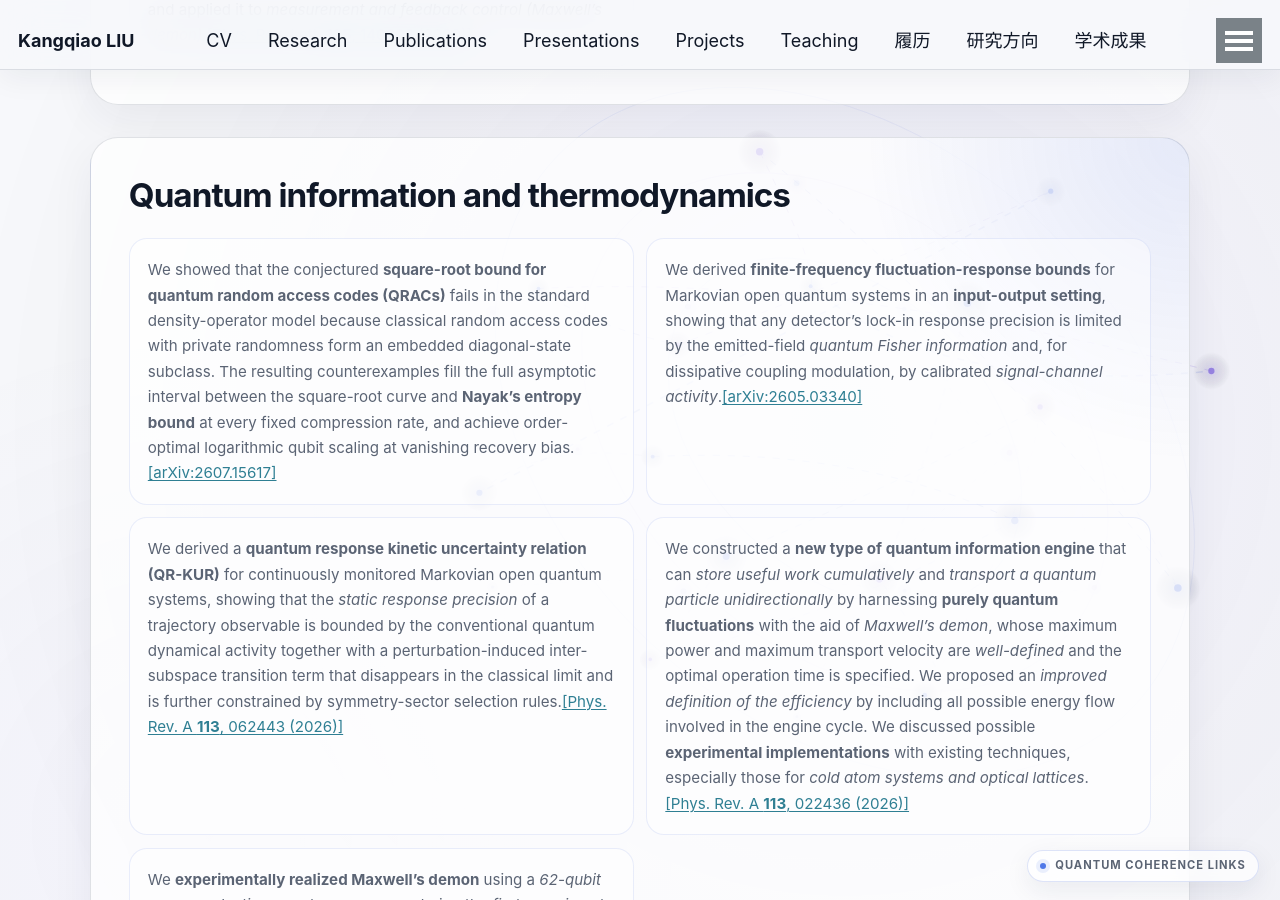
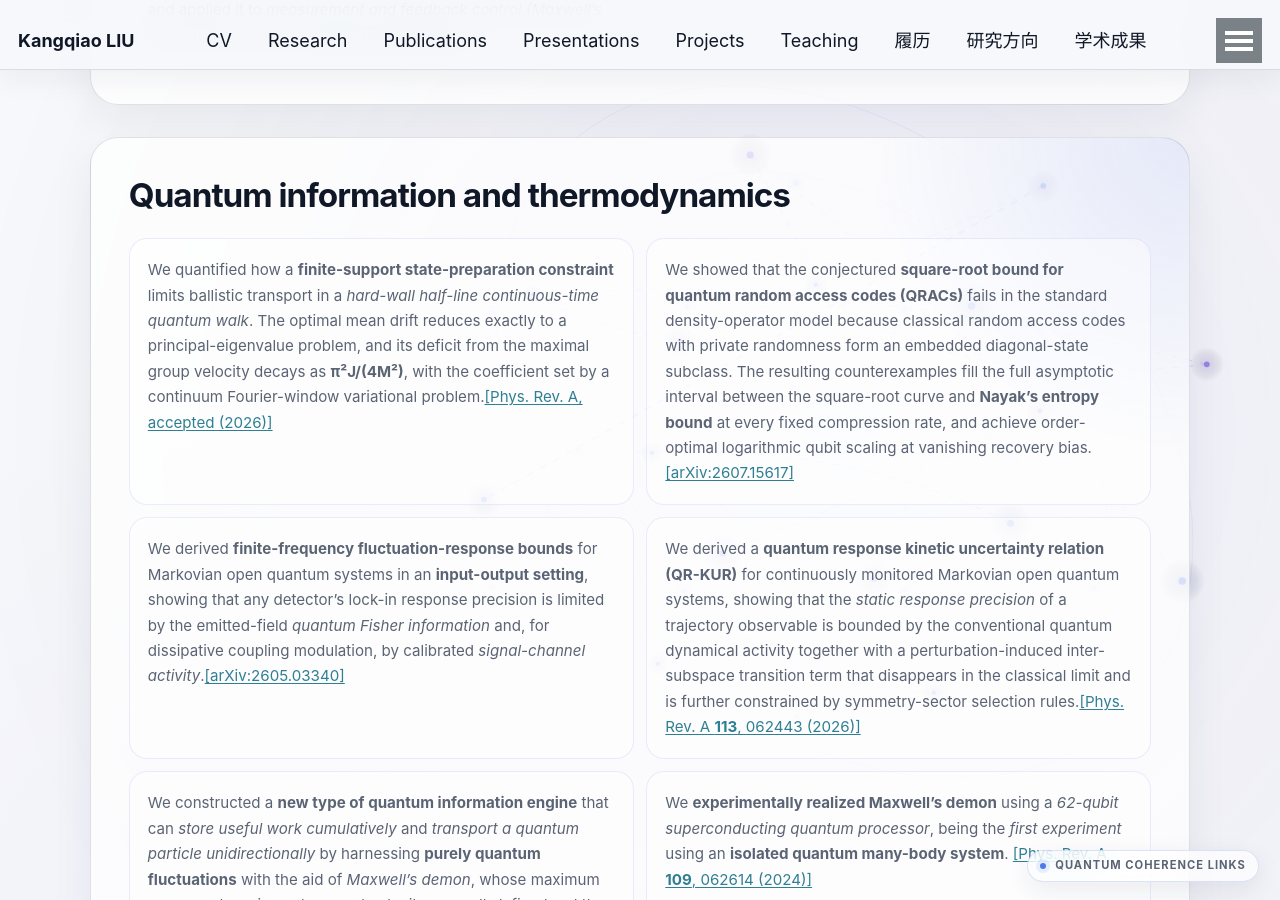
Before and after one commit to KangqiaoLiu/KangqiaoLiu.github.io, a Jekyll site: the page built from _pages/research.md, in a window 1280 px wide and 900 px high, scrolled down 1350 px. Built offline with Jekyll 4.4.1, drawn with Linux system fonts in a browser that asks for light colours.

Commit message:
Add hard-wall CTQW to English research page

```diff
--- a/_pages/research.md
+++ b/_pages/research.md
@@ -19,6 +19,7 @@
   * We found **thermodynamics uncertainty relations** for *non-steady states* in both continuous- and discrete-time Markov processes and applied it to *measurement and feedback control (Maxwell's demon)*.[[Phys. Rev. Lett. **125**, 140602 (2020)]](https://journals.aps.org/prl/abstract/10.1103/PhysRevLett.125.140602)
 
 * **Quantum information and thermodynamics**
+  * We quantified how a **finite-support state-preparation constraint** limits ballistic transport in a *hard-wall half-line continuous-time quantum walk*. The optimal mean drift reduces exactly to a principal-eigenvalue problem, and its deficit from the maximal group velocity decays as **π²J/(4M²)**, with the coefficient set by a continuum Fourier-window variational problem.[[Phys. Rev. A, accepted (2026)]](https://journals.aps.org/pra/accepted/10.1103/dyyr-z1k8)
   * We showed that the conjectured **square-root bound for quantum random access codes (QRACs)** fails in the standard density-operator model because classical random access codes with private randomness form an embedded diagonal-state subclass. The resulting counterexamples fill the full asymptotic interval between the square-root curve and **Nayak's entropy bound** at every fixed compression rate, and achieve order-optimal logarithmic qubit scaling at vanishing recovery bias.[[arXiv:2607.15617]](https://arxiv.org/abs/2607.15617)
   * We derived **finite-frequency fluctuation-response bounds** for Markovian open quantum systems in an **input-output setting**, showing that any detector’s lock-in response precision is limited by the emitted-field *quantum Fisher information* and, for dissipative coupling modulation, by calibrated *signal-channel activity*.[[arXiv:2605.03340]](https://arxiv.org/abs/2605.03340)
   * We derived a **quantum response kinetic uncertainty relation (QR-KUR)** for continuously monitored Markovian open quantum systems, showing that the *static response precision* of a trajectory observable is bounded by the conventional quantum dynamical activity together with a perturbation-induced inter-subspace transition term that disappears in the classical limit and is further constrained by symmetry-sector selection rules.[[Phys. Rev. A **113**, 062443 (2026)]](https://arxiv.org/abs/2501.04895)
```
